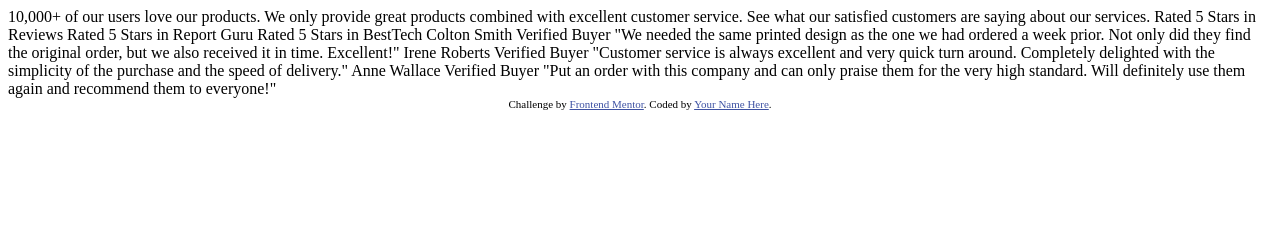
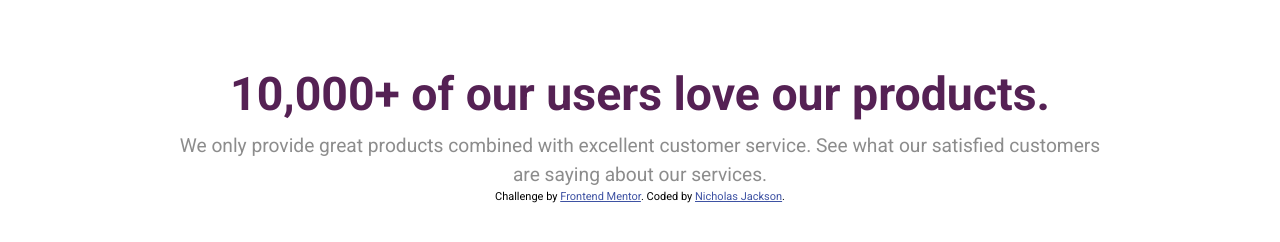
Before and after one commit to BlastChrome/Social-proof-design, a plain HTML site: page index.html in a window 1280 px wide. Drawn offline with Linux system fonts and the light colour scheme.

Commit message:
mb-section-a done

```diff
--- a/css/style.css
+++ b/css/style.css
@@ -0,0 +1,35 @@
+/* global styling */
+*{
+    margin: 0;
+    padding: 0;
+    box-sizing: border-box;
+}
+
+body{
+    font-family: 'Roboto', sans-serif;
+}
+
+.main-container{
+    margin: auto;
+    width: 90%;
+    padding-top: 3.5rem;
+}
+.sec-a h1{
+    padding: 1rem 0;
+    width: 90%;
+    margin: auto;
+    text-align: center;
+    color: 	#552154;
+    line-height: 0.95;
+    font-size: 2.9rem;
+}
+.sec-a p{
+    width: 80%;
+    margin: auto;
+    color: rgba(128, 128, 128,0.9);
+    font-size: 1.2rem;
+    line-height: 1.8rem;
+    text-align: center;
+    font-weight: 500;
+
+}
--- a/index.html
+++ b/index.html
@@ -3,6 +3,8 @@
   <head>
     <meta charset="UTF-8" />
     <meta name="viewport" content="width=device-width, initial-scale=1.0" />
+    <link rel="stylesheet" href="/css/style.css">
+    <link href="https://fonts.googleapis.com/css2?family=Roboto:wght@300;400;700&display=swap" rel="stylesheet">
     <!-- displays site properly based on user's device -->
 
     <link
@@ -26,11 +28,24 @@
     </style>
   </head>
   <body>
-    10,000+ of our users love our products.
+    <div class="main-container">
 
-    We only provide great products combined with excellent customer service.
-    See what our satisfied customers are saying about our services.
+      <section class="sec-a">
+        <h1>10,000+ of our users love our products.</h1>
+        <p>We only provide great products combined with excellent customer service.
+          See what our satisfied customers are saying about our services.</p>
 
+      </section>
+      <section class="sec-b">
+
+      </section>
+      <section class="sec-c">
+
+      </section>
+    </div>
+
+
+     <!--
     Rated 5 Stars in Reviews
     Rated 5 Stars in Report Guru
     Rated 5 Stars in BestTech
@@ -49,13 +64,13 @@
     Anne Wallace
     Verified Buyer
     "Put an order with this company and can only praise them for the very high
-    standard. Will definitely use them again and recommend them to everyone!"
+    standard. Will definitely use them again and recommend them to everyone!" -->
 
     <div class="attribution">
       Challenge by
       <a href="https://www.frontendmentor.io?ref=challenge" target="_blank"
         >Frontend Mentor</a
-      >. Coded by <a href="#">Your Name Here</a>.
+      >. Coded by <a href="#">Nicholas Jackson</a>.
     </div>
   </body>
 </html>
```
